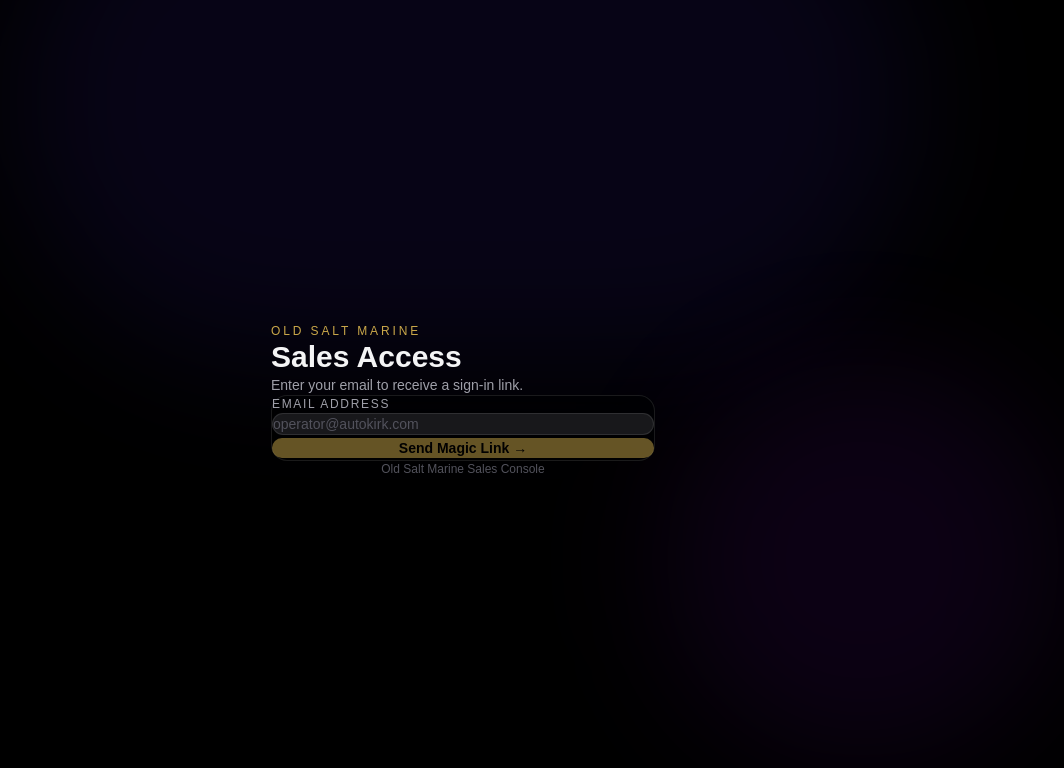
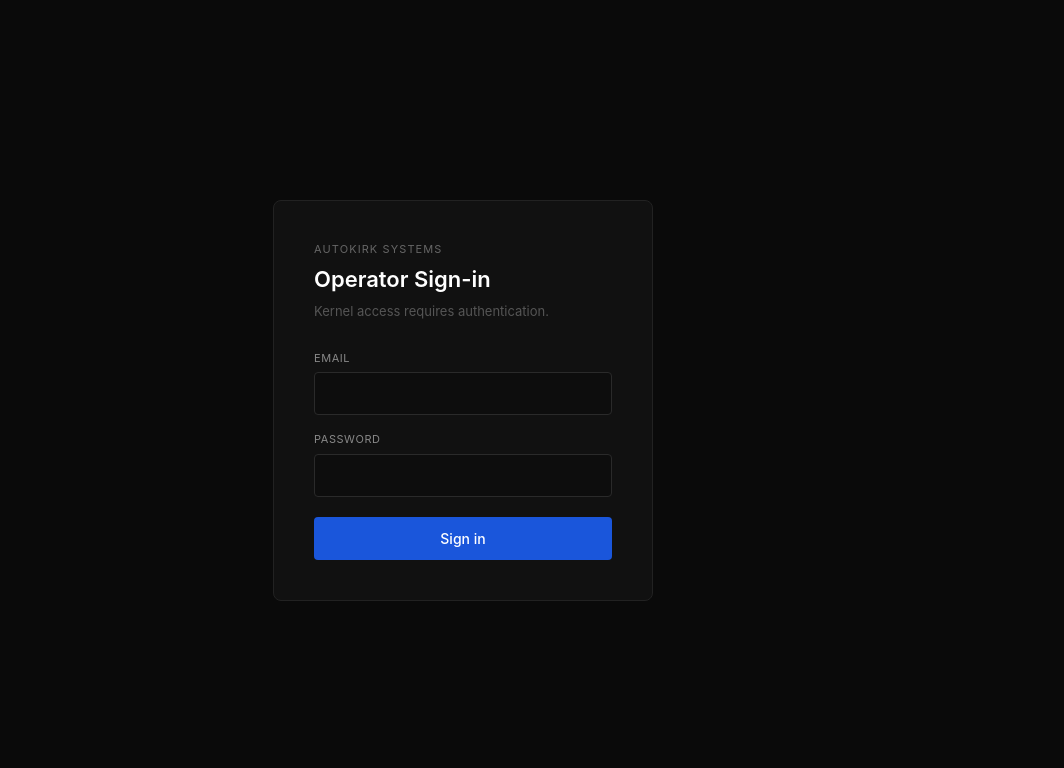
Before and after one commit to kirklubesit30908635-svg/KDH, a Next.js app: page /login in a window 1280 px wide. Shown: the top 768 px of the page, without its empty margins (177-1241 px from the left). Built offline with nearby package versions, Linux system fonts and the light colour scheme.

Commit message:
fix: restore operator login page

```diff
--- a/src/app/login/page.tsx
+++ b/src/app/login/page.tsx
@@ -1,112 +1,51 @@
 "use client";
 
 import { useState } from "react";
-import { createClient } from "@/lib/supabase/supabaseBrowser";
+import { createClient } from "@/lib/supabase/client";
 
 export default function LoginPage() {
   const [email, setEmail] = useState("");
-  const [sent, setSent] = useState(false);
-  const [error, setError] = useState<string | null>(null);
+  const [password, setPassword] = useState("");
+  const [error, setError] = useState("");
   const [loading, setLoading] = useState(false);
 
-  // Read ?redirect= param so magic link returns to the originally requested page
-  const redirect =
-    typeof window !== "undefined"
-      ? new URLSearchParams(window.location.search).get("redirect") ?? "/command"
-      : "/command";
-
-  async function handleSubmit(e: React.FormEvent) {
+  const handleLogin = async (e: React.FormEvent) => {
     e.preventDefault();
+    setError("");
     setLoading(true);
-    setError(null);
-
     const supabase = createClient();
-    const { error: err } = await supabase.auth.signInWithOtp({
-      email,
-      options: {
-        emailRedirectTo: `${window.location.origin}${redirect}`,
-      },
-    });
-
+    const { error } = await supabase.auth.signInWithPassword({ email, password });
+    if (error) {
+      setError("Invalid login credentials");
+    } else {
+      window.location.href = "/command";
+    }
     setLoading(false);
-    if (err) {
-      setError(err.message);
-    } else {
-      setSent(true);
-    }
-  }
+  };
 
   return (
-    <main className="min-h-screen bg-black text-zinc-100 flex items-center justify-center px-6">
-      <div className="pointer-events-none fixed inset-0">
-        <div className="absolute -top-40 left-1/2 h-[520px] w-[900px] -translate-x-1/2 rounded-full bg-indigo-700/10 blur-3xl" />
-        <div className="absolute bottom-10 right-10 h-[400px] w-[400px] rounded-full bg-purple-600/8 blur-3xl" />
+    <div style={{ minHeight: "100vh", backgroundColor: "#0a0a0a", display: "flex", alignItems: "center", justifyContent: "center", fontFamily: "'Inter', sans-serif" }}>
+      <div style={{ backgroundColor: "#111", border: "1px solid #222", borderRadius: "8px", padding: "40px", width: "100%", maxWidth: "380px" }}>
+        <div style={{ marginBottom: "28px" }}>
+          <p style={{ color: "#666", fontSize: "11px", letterSpacing: "0.1em", textTransform: "uppercase", marginBottom: "6px" }}>AutoKirk Systems</p>
+          <h1 style={{ color: "#fff", fontSize: "22px", fontWeight: "600", margin: 0 }}>Operator Sign-in</h1>
+          <p style={{ color: "#555", fontSize: "13px", marginTop: "6px" }}>Kernel access requires authentication.</p>
         </div>
-
-      <div className="relative w-full max-w-sm">
-        <div className="mb-8">
-          <p className="text-[#caa84a] text-xs tracking-[0.24em] mb-3">
-            OLD SALT MARINE
-          </p>
-          <h1 className="text-3xl font-semibold text-zinc-100">
-            Sales Access
-          </h1>
-          <p className="mt-2 text-sm text-zinc-400">
-            Enter your email to receive a sign-in link.
-          </p>
+        <form onSubmit={handleLogin}>
+          <div style={{ marginBottom: "16px" }}>
+            <label style={{ display: "block", color: "#888", fontSize: "11px", letterSpacing: "0.05em", textTransform: "uppercase", marginBottom: "6px" }}>Email</label>
+            <input type="email" value={email} onChange={(e) => setEmail(e.target.value)} required autoComplete="email" style={{ width: "100%", backgroundColor: "#0d0d0d", border: "1px solid #2a2a2a", borderRadius: "4px", padding: "10px 12px", color: "#fff", fontSize: "14px", outline: "none", boxSizing: "border-box" }} />
           </div>
-
-        <div className="rounded-2xl border border-white/10 bg-black/40 p-6 backdrop-blur">
-          {sent ? (
-            <div className="text-center py-4">
-              <div className="text-[#caa84a] text-2xl mb-3">✓</div>
-              <p className="text-zinc-100 font-semibold">Check your email</p>
-              <p className="mt-2 text-sm text-zinc-400">
-                Magic link sent to <span className="text-zinc-200">{email}</span>.
-                Click the link to access the console.
-              </p>
-              <button
-                onClick={() => { setSent(false); setEmail(""); }}
-                className="mt-4 text-xs text-zinc-500 hover:text-zinc-300 underline"
-              >
-                Send to a different email
-              </button>
+          <div style={{ marginBottom: "20px" }}>
+            <label style={{ display: "block", color: "#888", fontSize: "11px", letterSpacing: "0.05em", textTransform: "uppercase", marginBottom: "6px" }}>Password</label>
+            <input type="password" value={password} onChange={(e) => setPassword(e.target.value)} required autoComplete="current-password" style={{ width: "100%", backgroundColor: "#0d0d0d", border: "1px solid #2a2a2a", borderRadius: "4px", padding: "10px 12px", color: "#fff", fontSize: "14px", outline: "none", boxSizing: "border-box" }} />
           </div>
-          ) : (
-            <form onSubmit={handleSubmit} className="space-y-4">
-              <div>
-                <label className="block text-xs tracking-[0.14em] text-zinc-400 mb-2">
-                  EMAIL ADDRESS
-                </label>
-                <input
-                  type="email"
-                  required
-                  value={email}
-                  onChange={(e) => setEmail(e.target.value)}
-                  placeholder="operator@autokirk.com"
-                  className="w-full rounded-xl bg-zinc-900 border border-white/10 px-4 py-3 text-sm text-zinc-100 placeholder-zinc-600 focus:outline-none focus:border-[#caa84a]/40 transition"
-                />
-              </div>
-
-              {error && (
-                <p className="text-red-400 text-xs">{error}</p>
-              )}
-
-              <button
-                type="submit"
-                disabled={loading || !email}
-                className="w-full rounded-xl bg-[#caa84a] text-black px-4 py-3 text-sm font-semibold hover:bg-[#d7b65a] transition disabled:opacity-50 disabled:cursor-not-allowed"
-              >
-                {loading ? "Sending…" : "Send Magic Link →"}
+          {error && <p style={{ color: "#e05252", fontSize: "12px", marginBottom: "16px" }}>{error}</p>}
+          <button type="submit" disabled={loading} style={{ width: "100%", backgroundColor: "#1a56db", color: "#fff", border: "none", borderRadius: "4px", padding: "11px", fontSize: "14px", fontWeight: "500", cursor: loading ? "not-allowed" : "pointer", opacity: loading ? 0.7 : 1 }}>
+            {loading ? "Signing in..." : "Sign in"}
           </button>
         </form>
-          )}
       </div>
-
-        <p className="mt-6 text-center text-xs text-zinc-600">
-          Old Salt Marine Sales Console
-        </p>
     </div>
-    </main>
   );
 }
```
Lines whose indentation alone changed are shown as unchanged.
